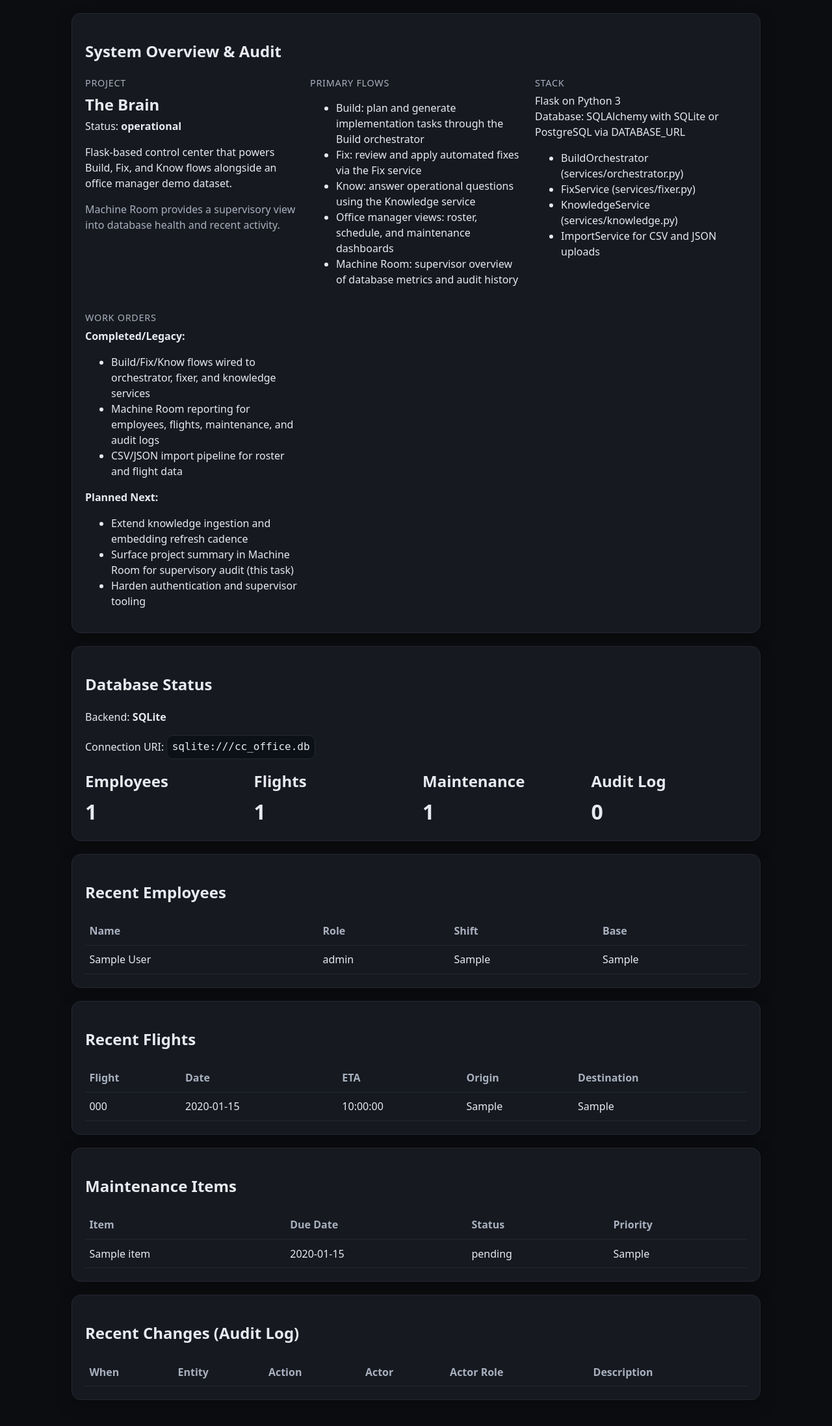
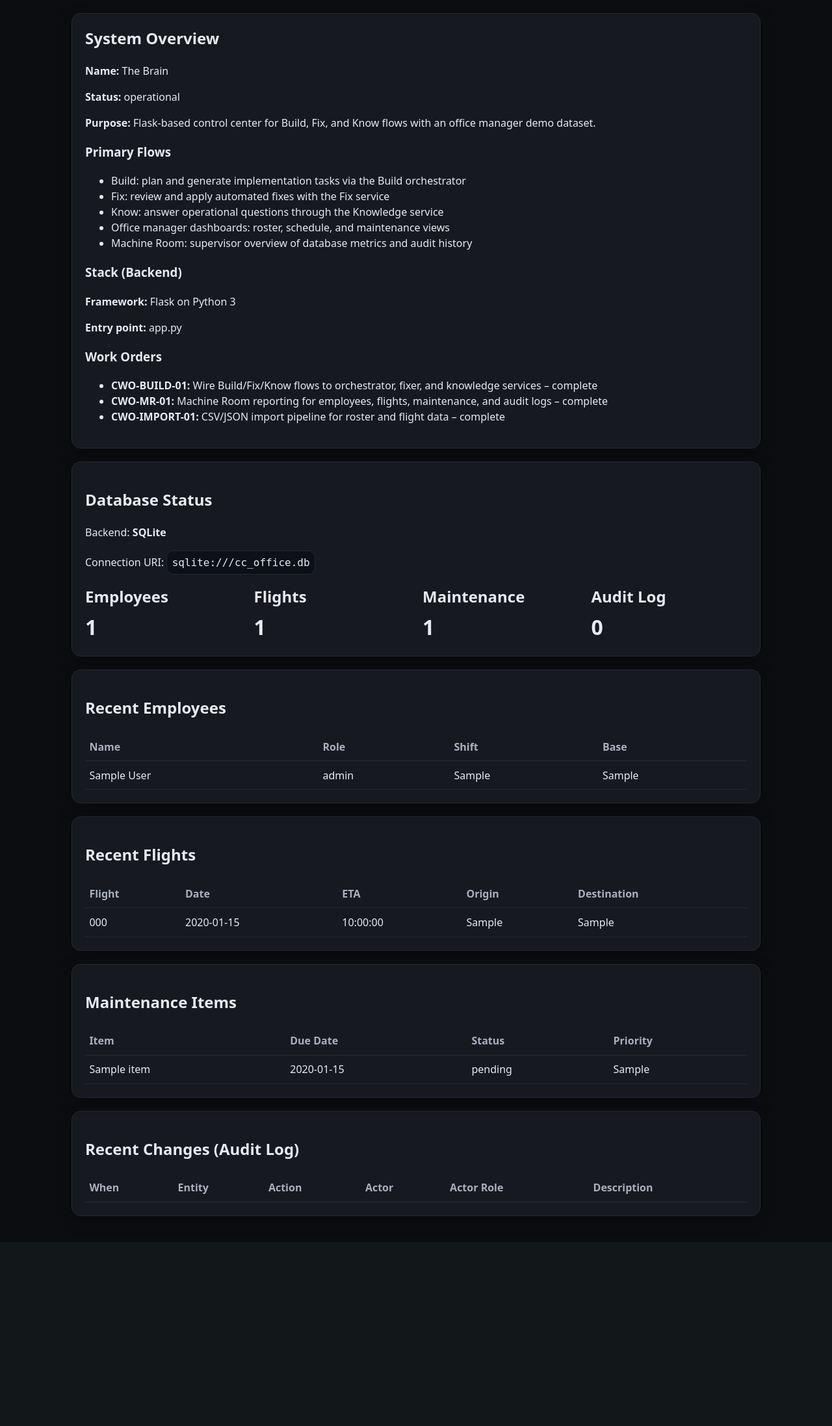
Before and after one commit to joesch21/Brain, a Flask app: page /machine-room in a window 1280 px wide. Shown: the part 65-2259 px from the top of the page at 65% size. After the commit the page ends 1950 px from the top, so only its background shows below. Run offline with Flask 3, Linux system fonts and the light colour scheme; the visitor is signed in with stand-in values (Sample User, id 1); tables that the repository leaves empty hold one stand-in row (values such as "Sample post"); lists and menus that the app fills with data are empty.

Commit message:
Surface project summary in Machine Room

```diff
--- a/app.py
+++ b/app.py
@@ -51,31 +51,33 @@ ROLE_CHOICES = ("admin", "supervisor", "refueler", "viewer")
 db = SQLAlchemy(app)
 
 
-_SUMMARY_PATH = Path(__file__).resolve().parent / "TheBrain" / "project_summary.json"
-_project_summary_cache = None
+_PROJECT_SUMMARY_CACHE = None
+_PROJECT_SUMMARY_PATH = Path(__file__).parent / "TheBrain" / "project_summary.json"
 
 
 def load_project_summary():
-    """Load a cached project summary for Machine Room display."""
+    """
+    Load and cache the project_summary.json file for Machine Room.
 
-    global _project_summary_cache
+    One sentence explanation: reads TheBrain/project_summary.json once and returns its parsed dict, or {} on error.
+    """
+    global _PROJECT_SUMMARY_CACHE
 
-    if _project_summary_cache is not None:
-        return _project_summary_cache
+    if _PROJECT_SUMMARY_CACHE is not None:
+        return _PROJECT_SUMMARY_CACHE
 
     try:
-        with _SUMMARY_PATH.open("r", encoding="utf-8") as summary_file:
-            _project_summary_cache = json.load(summary_file)
-            return _project_summary_cache
-    except FileNotFoundError:
-        app.logger.warning("Project summary file missing at %s", _SUMMARY_PATH)
-    except json.JSONDecodeError as exc:
-        app.logger.warning("Invalid JSON in project summary: %s", exc)
+        if _PROJECT_SUMMARY_PATH.exists():
+            with _PROJECT_SUMMARY_PATH.open("r", encoding="utf-8") as f:
+                _PROJECT_SUMMARY_CACHE = json.load(f)
+        else:
+            _PROJECT_SUMMARY_CACHE = {}
     except Exception as exc:  # noqa: BLE001
-        app.logger.warning("Could not load project summary: %s", exc)
+        # Log and fall back to empty summary; never break Machine Room.
+        print(f"[MachineRoom] Failed to load project_summary.json: {exc}")
+        _PROJECT_SUMMARY_CACHE = {}
 
-    _project_summary_cache = None
-    return None
+    return _PROJECT_SUMMARY_CACHE
 
 
 class Employee(db.Model):
--- a/templates/machine_room.html
+++ b/templates/machine_room.html
@@ -8,6 +8,8 @@
       body { background: var(--bg); color: var(--text); }
       .topbar { display: flex; justify-content: space-between; align-items: center; padding: var(--pad); background: var(--surface); border-bottom: 1px solid var(--line); }
       .card { background: var(--elev); border: 1px solid var(--line); border-radius: var(--radius); padding: var(--pad); box-shadow: var(--shadow); margin-bottom: var(--pad); }
+      .cc-card { background: var(--elev); border: 1px solid var(--line); border-radius: var(--radius); padding: var(--pad); box-shadow: var(--shadow); margin-bottom: var(--pad); }
+      .cc-card-wide h2 { margin-top: 0; }
       .metrics-grid { display: grid; grid-template-columns: repeat(auto-fit, minmax(200px, 1fr)); gap: var(--pad); }
       .overview-grid { display: grid; grid-template-columns: repeat(auto-fit, minmax(240px, 1fr)); gap: var(--pad); }
       table { width: 100%; border-collapse: collapse; }
@@ -30,82 +32,39 @@
     </header>
 
     <main class="cc-main">
-      <section class="card">
-        <h1>System Overview &amp; Audit</h1>
-        {% if not project_summary %}
-          <p class="muted">Project summary not available; check TheBrain/project_summary.json.</p>
-        {% else %}
-          {% set project = project_summary.get('project', {}) %}
-          {% set primary_flows = project_summary.get('primary_user_flows', []) %}
-          {% set stack = project_summary.get('stack', {}) %}
-          {% set work_orders = project_summary.get('work_orders', {}) %}
+      {# System Overview card at the top of Machine Room #}
+      <section class="cc-card cc-card-wide">
+        <h2>System Overview</h2>
 
-          <div class="overview-grid">
-            <div>
-              <span class="section-label">Project</span>
-              <h2 style="margin: 0">{{ project.get('name', 'Unknown Project') }}</h2>
-              <p style="margin: 0.2rem 0 0.4rem;">Status: <strong>{{ project.get('status', 'Unknown') }}</strong></p>
-              <p>{{ project.get('purpose', 'No purpose documented.') }}</p>
-              {% if project.get('notes') %}
-              <p class="muted" style="margin: 0.2rem 0 0;">{{ project.get('notes') }}</p>
-              {% endif %}
-            </div>
+        {% if project_summary and project_summary.project %}
+          <p><strong>Name:</strong> {{ project_summary.project.name }}</p>
+          <p><strong>Status:</strong> {{ project_summary.project.status }}</p>
+          <p><strong>Purpose:</strong> {{ project_summary.project.purpose }}</p>
 
-            <div>
-              <span class="section-label">Primary Flows</span>
-              {% if primary_flows %}
+          <h3>Primary Flows</h3>
           <ul>
-                {% for flow in primary_flows %}
+            {% for flow in project_summary.project.primary_user_flows %}
               <li>{{ flow }}</li>
             {% endfor %}
           </ul>
-              {% else %}
-              <p class="muted">No flows documented.</p>
-              {% endif %}
-            </div>
 
-            <div>
-              <span class="section-label">Stack</span>
-              {% set backend = stack.get('backend', {}) %}
-              <p style="margin: 0 0 0.4rem;">
-                {{ backend.get('framework', 'Unknown framework') }} on {{ backend.get('language', 'Unknown language') }}<br />
-                Database: {{ backend.get('database', 'Not documented') }}
-              </p>
-              {% if backend.get('services') %}
+          <h3>Stack (Backend)</h3>
+          <p><strong>Framework:</strong> {{ project_summary.stack.backend.framework }}</p>
+          <p><strong>Entry point:</strong> {{ project_summary.stack.backend.entry_point }}</p>
+
+          <h3>Work Orders</h3>
           <ul>
-                  {% for svc in backend.get('services', []) %}
-                    <li>{{ svc }}</li>
+            {% for cwo in project_summary.work_order_audit.completed_or_legacy %}
+              <li>
+                <strong>{{ cwo.id }}:</strong> {{ cwo.title }} – {{ cwo.status }}
+              </li>
             {% endfor %}
           </ul>
-              {% endif %}
-            </div>
 
-            <div>
-              <span class="section-label">Work Orders</span>
-              {% set completed = work_orders.get('completed_or_legacy', []) %}
-              {% set planned = work_orders.get('planned_next', []) %}
-              <p style="margin: 0 0 0.2rem;"><strong>Completed/Legacy:</strong></p>
-              {% if completed %}
-                <ul>
-                  {% for item in completed %}
-                    <li>{{ item }}</li>
-                  {% endfor %}
-                </ul>
         {% else %}
-                <p class="muted">No completed items recorded.</p>
-              {% endif %}
-              <p style="margin: 0 0 0.2rem;"><strong>Planned Next:</strong></p>
-              {% if planned %}
-                <ul>
-                  {% for item in planned %}
-                    <li>{{ item }}</li>
-                  {% endfor %}
-                </ul>
-              {% else %}
-                <p class="muted">No upcoming work noted.</p>
-              {% endif %}
-            </div>
-          </div>
+          <p class="cc-text-muted">
+            Project summary is not available. Check <code>TheBrain/project_summary.json</code>.
+          </p>
         {% endif %}
       </section>
 
```
Also changed, not shown: TheBrain/project_summary.json (+26 -40 lines). Lines whose indentation alone changed are shown as unchanged.
